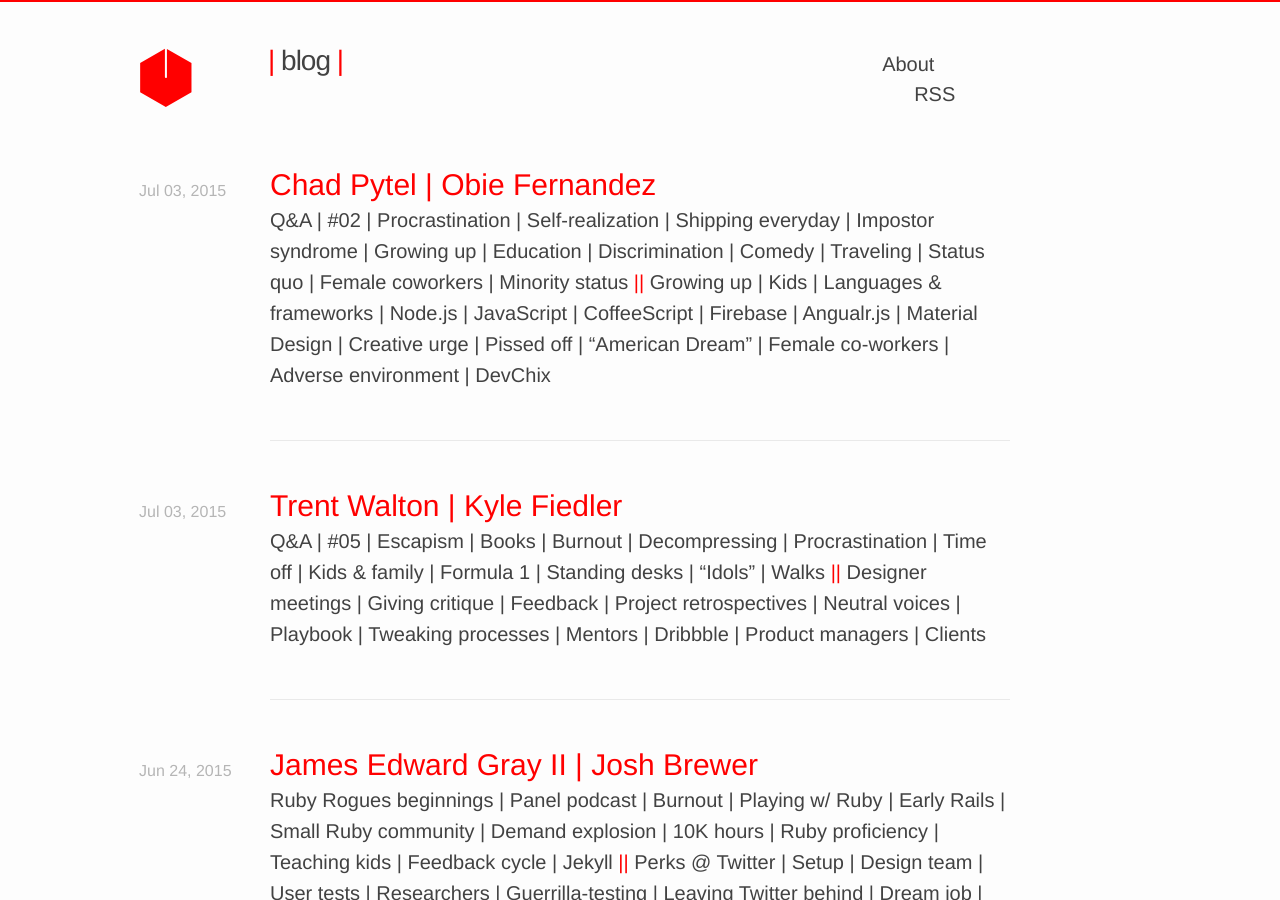
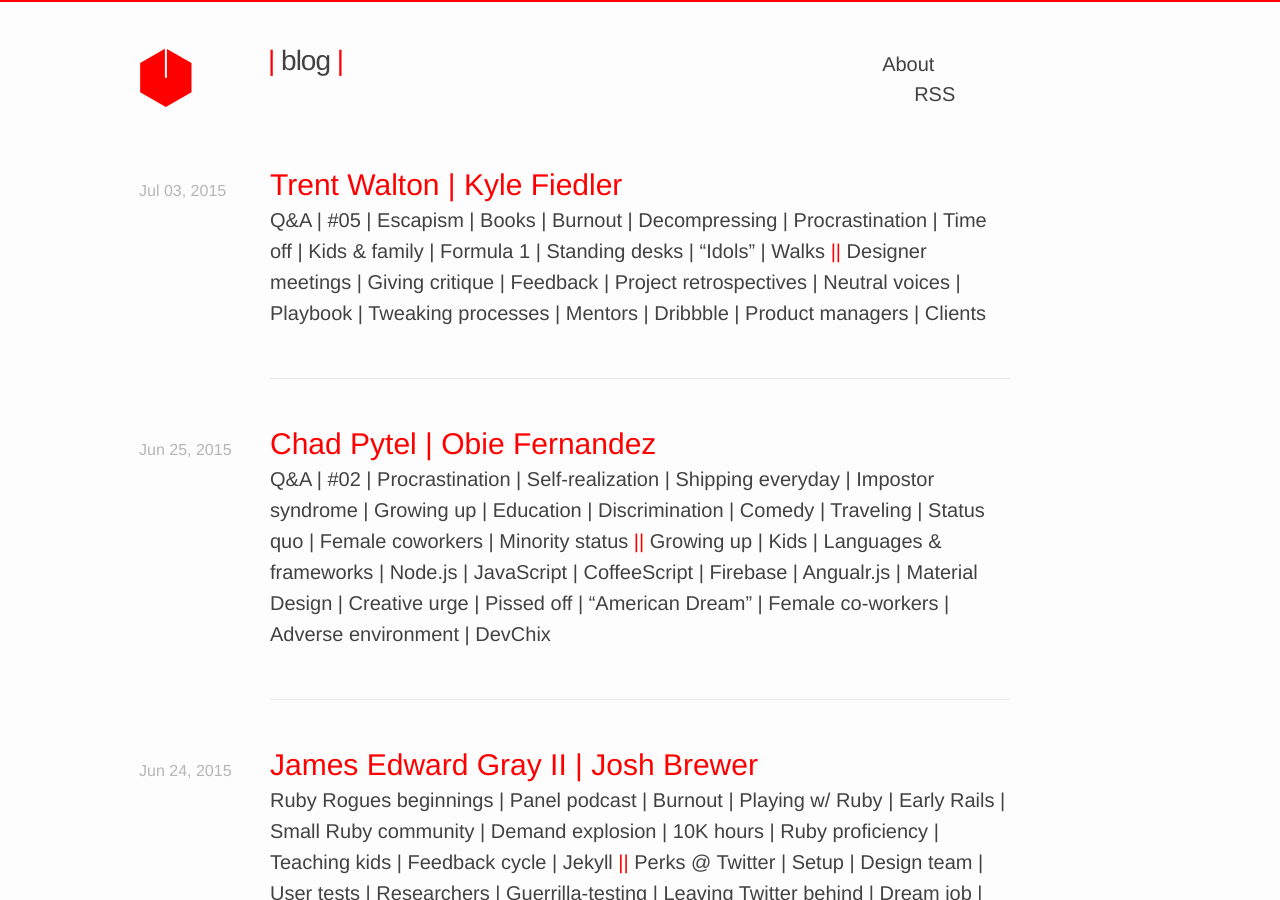
Before and after one commit to vis-kid/between_blog, a Jekyll site: the page built from index.html, in a window 1280 px wide and 900 px high. Built offline with Jekyll 4.4.1, drawn with Linux system fonts in a browser that asks for light colours; nearby versions of some CDN libraries; the list of posts is cut into pages by our own code.

Commit message:
Fixes date in yaml header

```diff
--- a/_posts/June_2015/2015-06-25-Pytel-Fernandez.markdown
+++ b/_posts/June_2015/2015-06-25-Pytel-Fernandez.markdown
@@ -1,6 +1,6 @@
 ---
 layout: post
-date: 2015-07-03 20:05:00
+date: 2015-06-25 20:05:00
 title: "Chad Pytel | Obie Fernandez"
 
 excerpt: Q&A | &#35;02 | Procrastination | Self-realization | Shipping everyday | Impostor syndrome | Growing up | Education | Discrimination | Comedy | Traveling | Status quo | Female coworkers | Minority status || Growing up | Kids | Languages & frameworks | Node.js | JavaScript | CoffeeScript | Firebase | Angualr.js | Material Design | Creative urge | Pissed off | “American Dream” | Female co-workers | Adverse environment | DevChix
```
